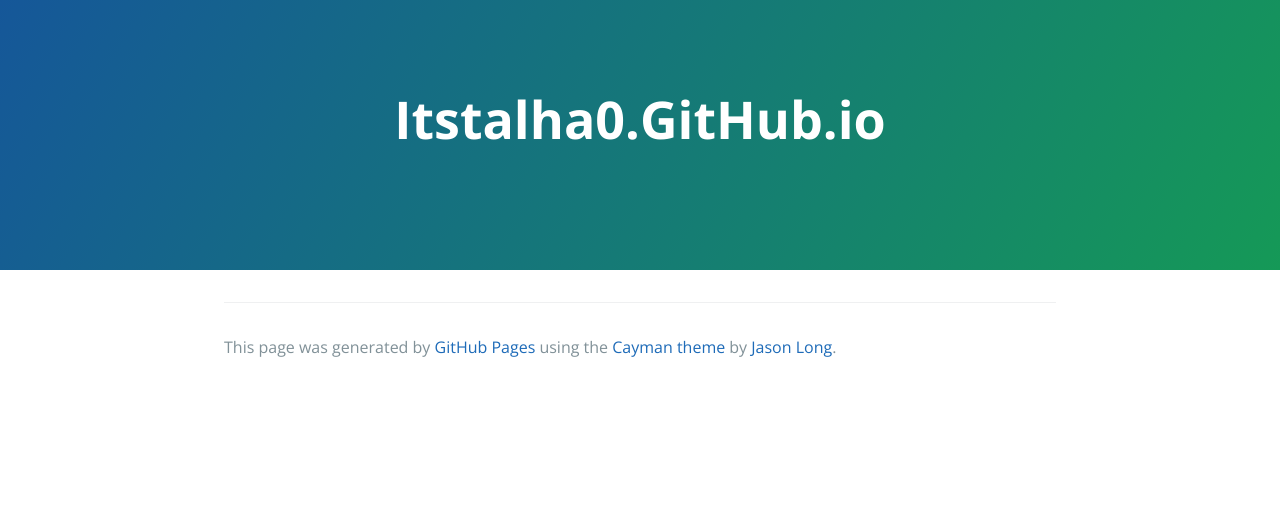
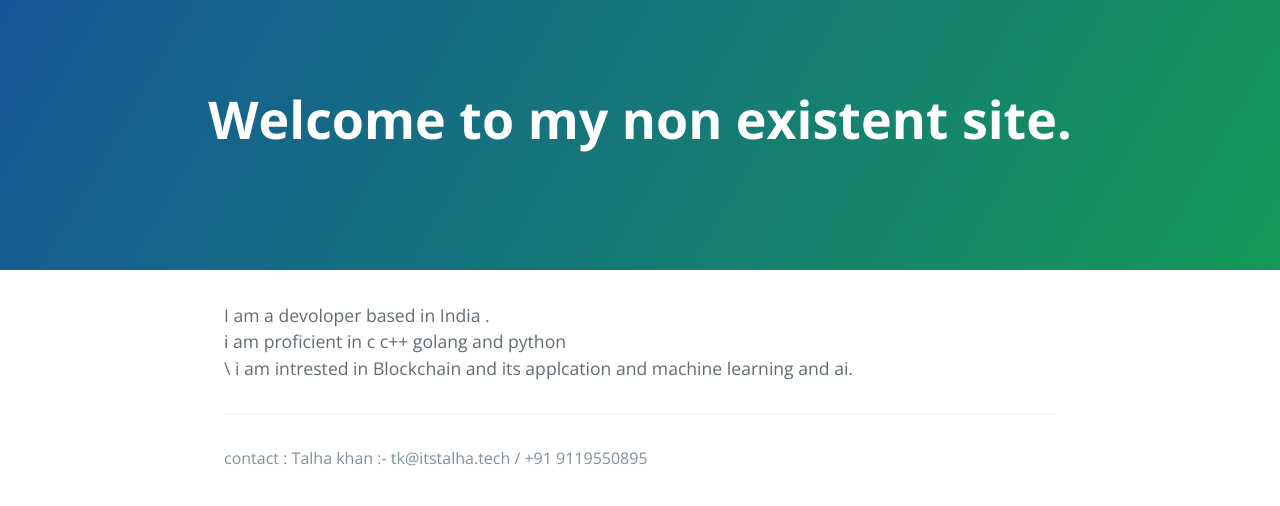
Before and after one commit to ItsTalha0/itsTalha0.github.io, a plain HTML site: page index.html in a window 1280 px wide. Drawn offline with nearby package versions, Linux system fonts and the light colour scheme.

Commit message:
Update index.html

```diff
--- a/index.html
+++ b/index.html
@@ -2,7 +2,7 @@
 <html lang="en-us">
   <head>
     <meta charset="UTF-8">
-    <title>Itstalha0.GitHub.io by ItsTalha0</title>
+    <title></title>
     <meta name="viewport" content="width=device-width, initial-scale=1">
     <link rel="stylesheet" type="text/css" href="stylesheets/normalize.css" media="screen">
     <link href='https://fonts.googleapis.com/css?family=Open+Sans:400,700' rel='stylesheet' type='text/css'>
@@ -11,17 +11,20 @@
   </head>
   <body>
     <section class="page-header">
-      <h1 class="project-name">Itstalha0.GitHub.io</h1>
+      <h1 class="project-name">Welcome to my non existent site. </h1>
       <h2 class="project-tagline"></h2>
     </section>
 
     <section class="main-content">
+      I am a devoloper based in India . <br>
+      i am proficient in c c++ golang and python <br>\
+      i am intrested in Blockchain and its applcation and machine learning and ai.<br>
+
 
 
       <footer class="site-footer">
 
-        <span class="site-footer-credits">This page was generated by <a href="https://pages.github.com">GitHub Pages</a> using the <a href="https://github.com/jasonlong/cayman-theme">Cayman theme</a> by <a href="https://twitter.com/jasonlong">Jason Long</a>.</span>
-      </footer>
+        <span class="site-footer-credits">contact : Talha khan :- tk@itstalha.tech / +91 9119550895 </footer>
 
     </section>
 
```
